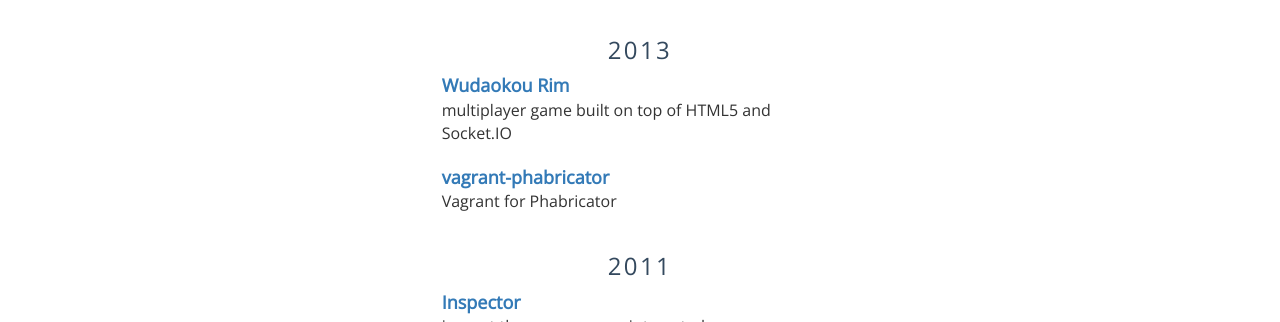
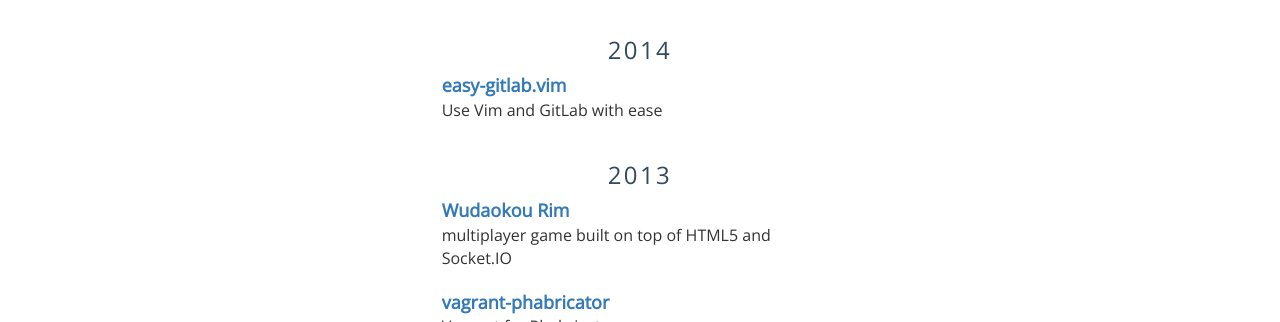
Before and after one commit to xiaogaozi/xiaogaozi.org, a website: page index.html in a window 1280 px wide. Shown: the part 856-1178 px from the top of the page. Drawn offline with nearby package versions, Linux system fonts and the light colour scheme; a web font is replaced by a local one.

Commit message:
Add easy-gitlab.vim project

```diff
--- a/index.html
+++ b/index.html
@@ -36,6 +36,12 @@
       <div class="projects section" id="projects">
         <div class="col-md-4 center-block">
           <h2>Projects</h2>
+
+          <h3>2014</h3>
+          <dl>
+            <dt><a href="https://github.com/xiaogaozi/easy-gitlab.vim">easy-gitlab.vim</a></dt>
+            <dd>Use Vim and GitLab with ease</dd>
+          </dl>
 
           <h3>2013</h3>
           <dl>
```
Also changed, not shown: Gruntfile.js (line endings or trailing spaces).
